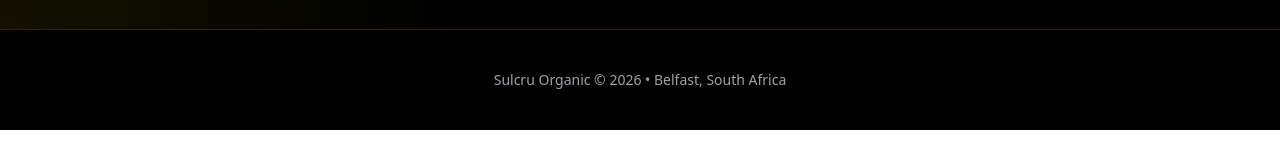
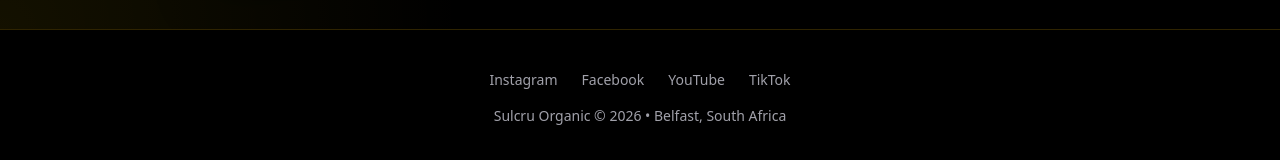
Before and after one commit to sulcruinfo-dev/sulcru-organic, a React (Vite) app in the folder sulcru-organic/: page / in a window 1280 px wide. Shown: the part 1048-1208 px from the top of the page. Before the commit the page ends 1178 px from the top, so only its background shows below. Built offline with nearby package versions, Linux system fonts and the light colour scheme.

Commit message:
Update App.jsx

```diff
--- a/sulcru-organic/src/App.jsx
+++ b/sulcru-organic/src/App.jsx
@@ -265,6 +265,12 @@ export default function SulcruOrganic() {
       )}
 
       <footer className='px-10 py-10 text-center text-sm text-zinc-400 border-t border-yellow-500/20 bg-black'>
+        <div className='mb-4 flex justify-center gap-6'>
+          <a href='https://www.instagram.com/sulcruorganic/' target='_blank' rel='noreferrer' className='hover:text-yellow-400'>Instagram</a>
+          <a href='https://facebook.com/sulcruorganic' target='_blank' rel='noreferrer' className='hover:text-yellow-400'>Facebook</a>
+          <a href='https://www.youtube.com/@SulcruOrganic' target='_blank' rel='noreferrer' className='hover:text-yellow-400'>YouTube</a>
+          <a href='https://www.tiktok.com/@sulcruorganic' target='_blank' rel='noreferrer' className='hover:text-yellow-400'>TikTok</a>
+        </div>
         Sulcru Organic © 2026 • Belfast, South Africa
       </footer>
     </div>
```
